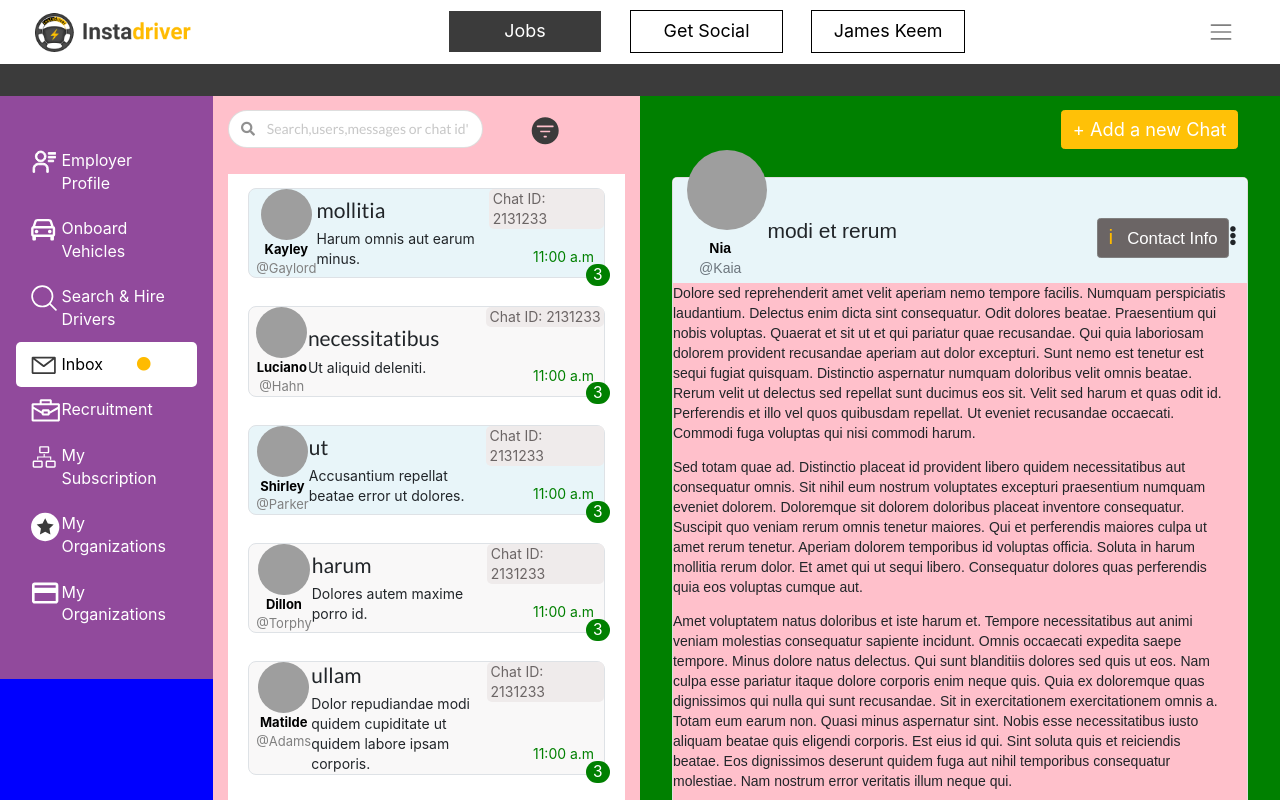
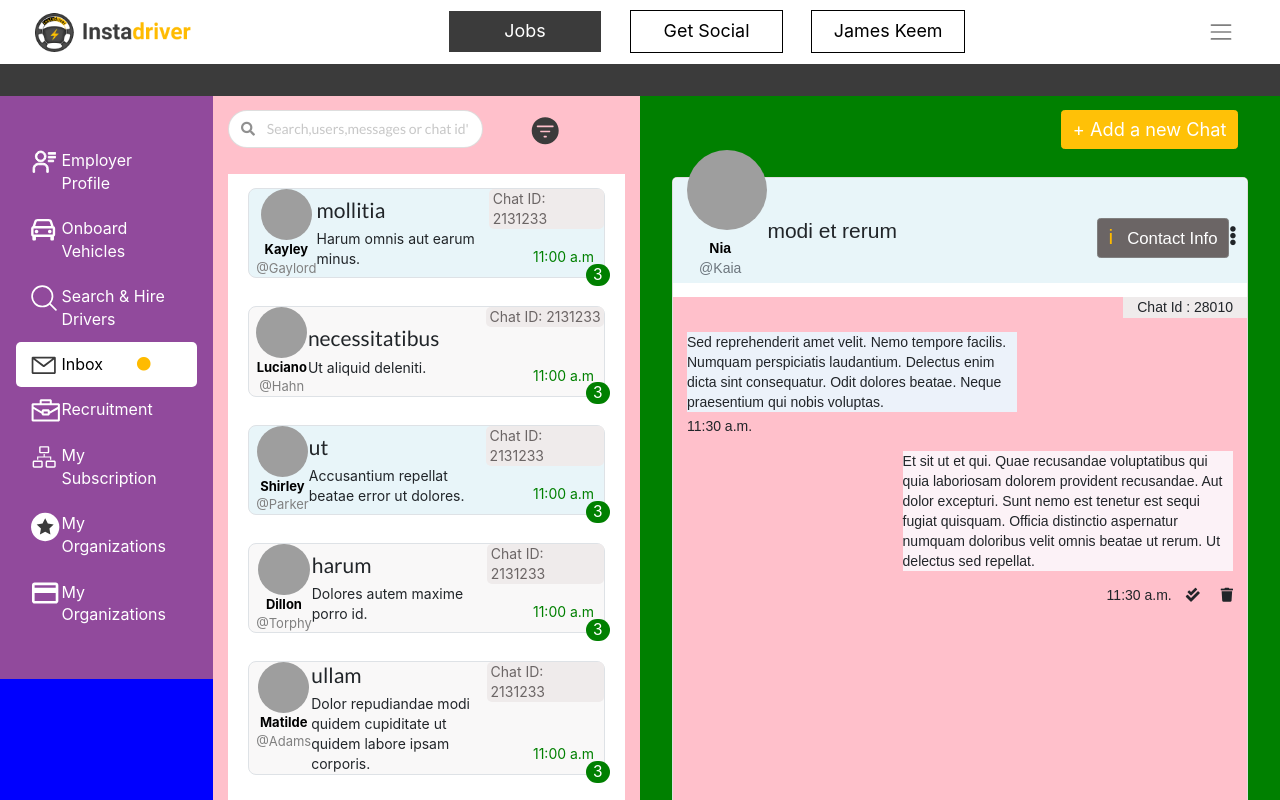
Before and after one commit to AbbyB97/FS_assignment, a React (Create React App) app: page / in a window 1280 px wide. Shown: the top 800 px of the page. Built offline with nearby package versions, Linux system fonts and the light colour scheme; grey boxes are pictures that could not be loaded.

Commit message:
messages outline completed

```diff
--- a/src/components/Chatbox.js
+++ b/src/components/Chatbox.js
@@ -37,11 +37,40 @@ const CardHeader = styled("div")`
 const MessagesContainer = styled("div")`
   background-color: pink;
   width: 100%;
-  padding-right: 20px;
-  height: 800px;
-
+  height: 600px;
+  margin-top: 1rem;
   overflow: scroll;
   overflow-x: hidden;
+
+  .chat-id {
+    background-color: #efebeb;
+    width: max-content;
+  }
+
+  .sender {
+    p {
+      margin-top: 1rem;
+      background-color: #ecf2fa;
+      margin-right: 40%;
+      margin-left: 1rem;
+    }
+    span {
+      margin-left: 1rem;
+    }
+  }
+
+  .reciever {
+    p {
+      margin-top: 1rem;
+      margin-right: 1rem;
+      background-color: #fcf2f7;
+      margin-left: 40%;
+    }
+    span {
+      margin-left: auto;
+      margin-right: 1rem;
+    }
+  }
 `;
 const InputContainer = styled("div")`
   width: 95%;
@@ -103,17 +132,24 @@ const Chatbox = () => {
         </div>
       </CardHeader>
       <MessagesContainer>
-        <p>{faker.lorem.paragraphs()}</p>
-        <p>{faker.lorem.paragraphs()}</p>
-        <p>{faker.lorem.paragraphs()}</p>
-        <p>{faker.lorem.paragraphs()}</p>
-        <p>{faker.lorem.paragraphs()}</p>
-        <p>{faker.lorem.paragraphs()}</p>
-        <p>{faker.lorem.paragraphs()}</p>
-        <p>{faker.lorem.paragraphs()}</p>
-        <p>{faker.lorem.paragraphs()}</p>
-        <p>{faker.lorem.paragraphs()}</p>
-        <p>{faker.lorem.paragraphs()}</p>
+        <div className="chat-id px-3 ml-auto">
+          Chat Id : {faker.random.number()}
+        </div>
+        <div className="sender">
+          <p class="mb-1">{faker.lorem.paragraph()}</p>
+          <span>11:30 a.m.</span>
+        </div>
+        <div className="reciever">
+          <p>{faker.lorem.paragraph()}</p>
+
+          <div style={{ textAlign: "right" }}>
+            <span>11:30 a.m.</span>
+            <i class="fas fa-check-double mr-4"></i>
+            <span>
+              <i class="fas fa-trash"></i>
+            </span>
+          </div>
+        </div>
       </MessagesContainer>
       <InputContainer>
         <div className="container-fluid ">
@@ -134,18 +170,27 @@ const Chatbox = () => {
               background: "#f9f8f8",
               borderBottomLeftRadius: "15px",
               borderBottomRightRadius: "15px",
-              marginBottom:'5px',
-              marginTop:'5px',
+              marginBottom: "5px",
+              marginTop: "5px",
             }}
           >
             <Col md={2} xl={1} sm={1} className="my-auto">
-              <i style={{ color: "gray",cursor:"pointer" }} class="fas fa-paperclip fa-lg"></i>
+              <i
+                style={{ color: "gray", cursor: "pointer" }}
+                class="fas fa-paperclip fa-lg"
+              ></i>
             </Col>
             <Col md={2} xl={1} sm={1} className="my-auto">
-              <i style={{ color: "gray",cursor:"pointer" }} class="far fa-smile fa-lg"></i>
+              <i
+                style={{ color: "gray", cursor: "pointer" }}
+                class="far fa-smile fa-lg"
+              ></i>
             </Col>
             <Col md={2} xl={1} sm={1} className="my-auto">
-              <i style={{ color: "gray",cursor:"pointer" }} class="fas fa-microphone fa-lg"></i>
+              <i
+                style={{ color: "gray", cursor: "pointer" }}
+                class="fas fa-microphone fa-lg"
+              ></i>
             </Col>
             <Col md={{ span: 3, offset: 3 }} xl={{ span: 2, offset: 7 }} sm={1}>
               <button
--- a/src/components/Searchbar.js
+++ b/src/components/Searchbar.js
@@ -25,7 +25,7 @@ const DropDownListContainer = styled("div")`
   position: absolute;
   z-index: 100;
   width: 19rem;
-  right: 170px;
+  right: 70%;
   top: 20px;
   border-style: solid;
   background: #ffffff;
@@ -116,13 +116,16 @@ const Searchbar = () => {
                     title="Dropdown right"
                     id="dropdown-menu-align-right"
                   >
-                    <Dropdown.Item eventKey="1">Action</Dropdown.Item>
-                    <Dropdown.Item eventKey="2">Another action</Dropdown.Item>
-                    <Dropdown.Item eventKey="3">
+                    <Dropdown.Item eventKey="1">Read messages</Dropdown.Item>
+                    <Dropdown.Item eventKey="2">Unread messages</Dropdown.Item>
+                    <Dropdown.Item eventKey="2">Opened but not responded</Dropdown.Item>
+                    <Dropdown.Item eventKey="2">Ongoing discussion</Dropdown.Item>
+                    <Dropdown.Item eventKey="2">Ended discussion</Dropdown.Item>
+                    {/* <Dropdown.Item eventKey="3">
                       Something else here
                     </Dropdown.Item>
                     <Dropdown.Divider />
-                    <Dropdown.Item eventKey="4">Separated link</Dropdown.Item>
+                    <Dropdown.Item eventKey="4">Separated link</Dropdown.Item> */}
                   </DropdownButton>
 
                   <DropdownButton
@@ -131,13 +134,17 @@ const Searchbar = () => {
                     title="Dropdown right"
                     id="dropdown-menu-align-right"
                   >
-                    <Dropdown.Item eventKey="1">Action</Dropdown.Item>
-                    <Dropdown.Item eventKey="2">Another action</Dropdown.Item>
-                    <Dropdown.Item eventKey="3">
+                    <Dropdown.Item eventKey="1">Last hour</Dropdown.Item>
+                    <Dropdown.Item eventKey="2">12 hrs ago</Dropdown.Item>
+                    <Dropdown.Item eventKey="2">Today</Dropdown.Item>
+                    <Dropdown.Item eventKey="2">This week</Dropdown.Item>
+                    <Dropdown.Item eventKey="2">This month</Dropdown.Item>
+                    <Dropdown.Item eventKey="2">This year</Dropdown.Item>
+                    {/* <Dropdown.Item eventKey="3">
                       Something else here
                     </Dropdown.Item>
                     <Dropdown.Divider />
-                    <Dropdown.Item eventKey="4">Separated link</Dropdown.Item>
+                    <Dropdown.Item eventKey="4">Separated link</Dropdown.Item> */}
                   </DropdownButton>
                   <Button
                     variant="warning"
@@ -146,8 +153,7 @@ const Searchbar = () => {
                       fontSize: "1.3rem",
                       marginTop: "2rem",
                       marginBottom: "2rem",
-                      marginLeft: "2rem",
-                      marginRight: "3rem",
+                      marginLeft: "25%",
                     }}
                   >
                     Apply filters
```
Also changed, not shown: 1 other file (tests, documents, lock files or other folders).
